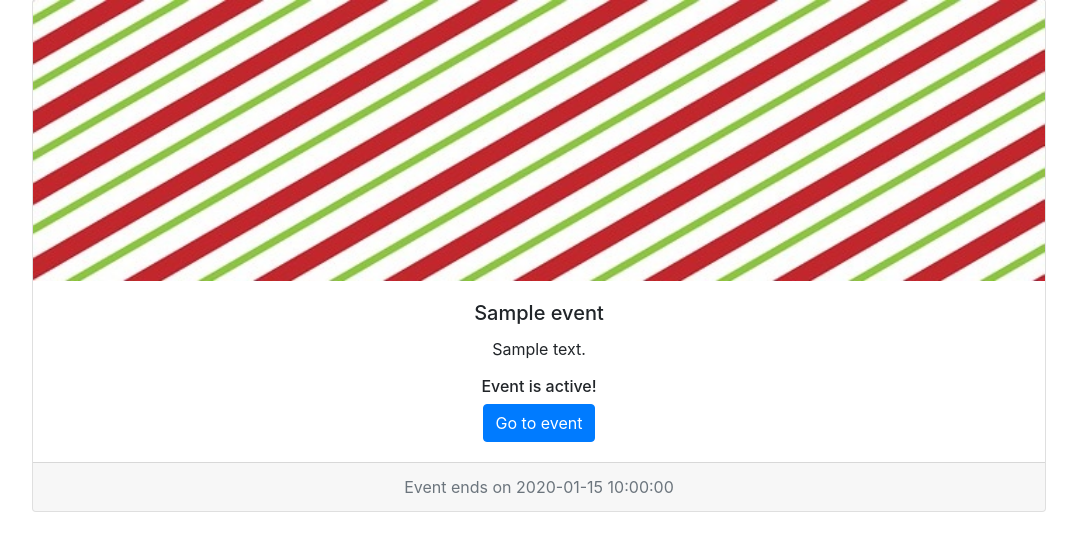
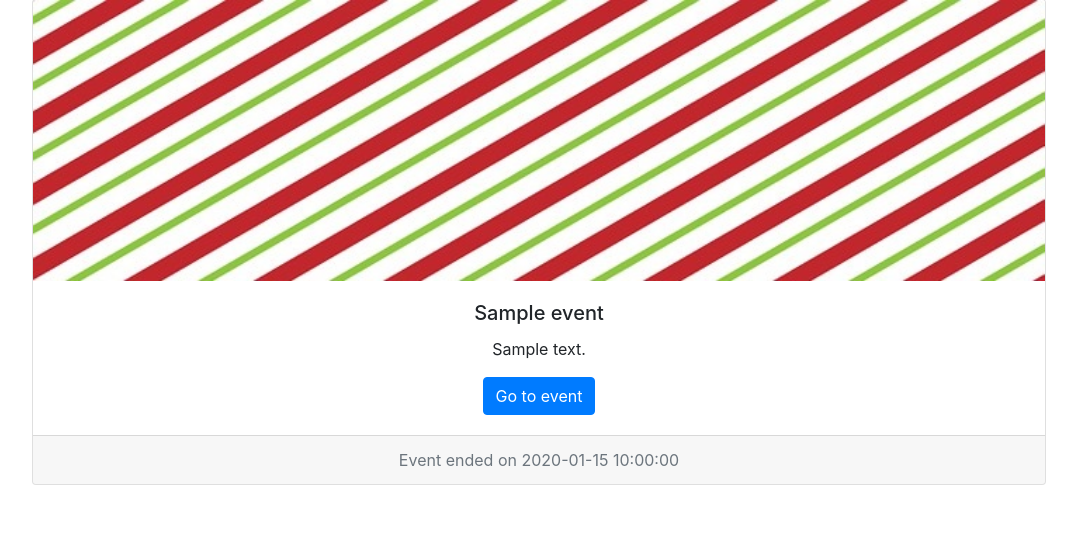
Before and after one commit to jordacai/gifted, a Flask app: page / in a window 1280 px wide. Shown: the part 115-666 px from the top of the page, without its empty margins (101-1178 px from the left). Run offline with Flask 2, Linux system fonts and the light colour scheme; the visitor is signed in with stand-in values (Sample User, id 1); tables that the repository leaves empty hold one stand-in row (values such as "Sample post"); parts of the project's set-up code (start-up, migrations or seed data) failed here and were passed over; some libraries are stand-ins or nearby versions.

Commit message:
Updated readme. Fixed bad function call on event.is_active() in /index.

```diff
--- a/gifted/main/templates/index.html
+++ b/gifted/main/templates/index.html
@@ -17,15 +17,17 @@ home
                 <div class="card-body">
                     <h5 class="card-title">{{ event.title }}</h5>
                     <p class="card-text">{{ event.description }}</p>
-                    {% if event.is_active %}
+                    {% if event.is_active() %}
                         <h6>Event is active!</h6>
-                    {% elif event.is_expired %}
-                        <p>This event ended on {{ event.ends_on }}</p>
                     {% endif %}
                     <a href="/events/{{ event.id }}" class="btn btn-primary">Go to event</a>
                 </div>
                 <div class="card-footer text-muted">
-                    Event ends on {{ event.ends_on }}
+                    {% if event.is_expired() %}
+                        Event ended on {{ event.ends_on }}
+                    {% else %}
+                        Event ends on {{ event.ends_on }}
+                    {% endif %}
                 </div>
             </div>
         </div>
--- a/gifted/models.py
+++ b/gifted/models.py
@@ -80,7 +80,7 @@ class Event(db.Model):
     pairs = db.relationship('Pair', backref='event', lazy=True)
 
     def __repr__(self):
-        return '<Event id=%r, title=%r>' % (self.id, self.title)
+        return '<Event id=%r, title=%r, starts_on=%r, ends_on=%r>' % (self.id, self.title, self.starts_on, self.ends_on)
 
     def is_active(self):
         now = datetime.now()
```
Also changed, not shown: README.md.
